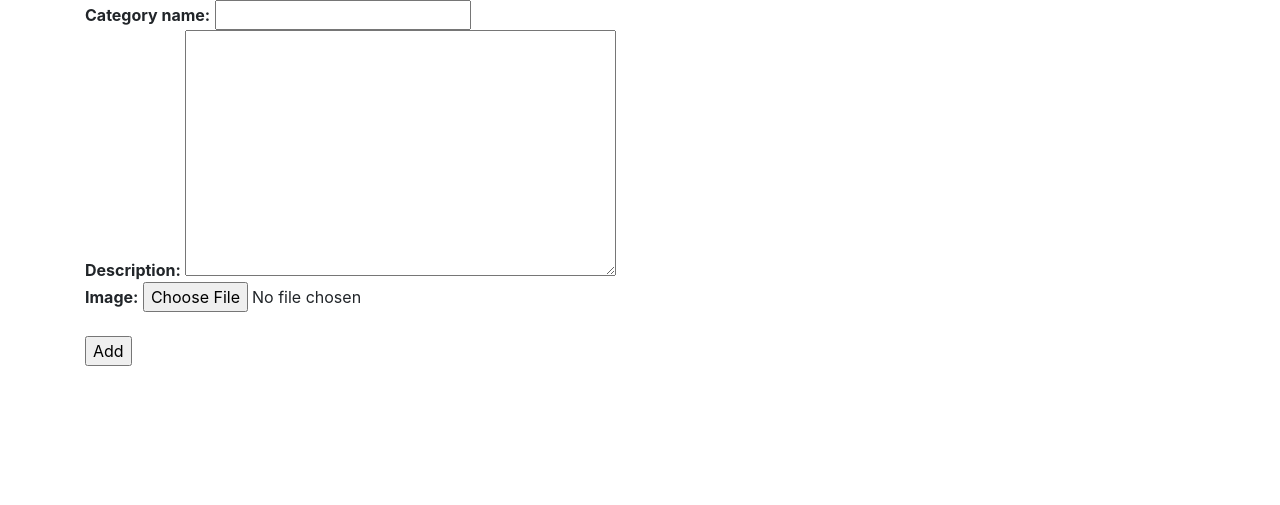
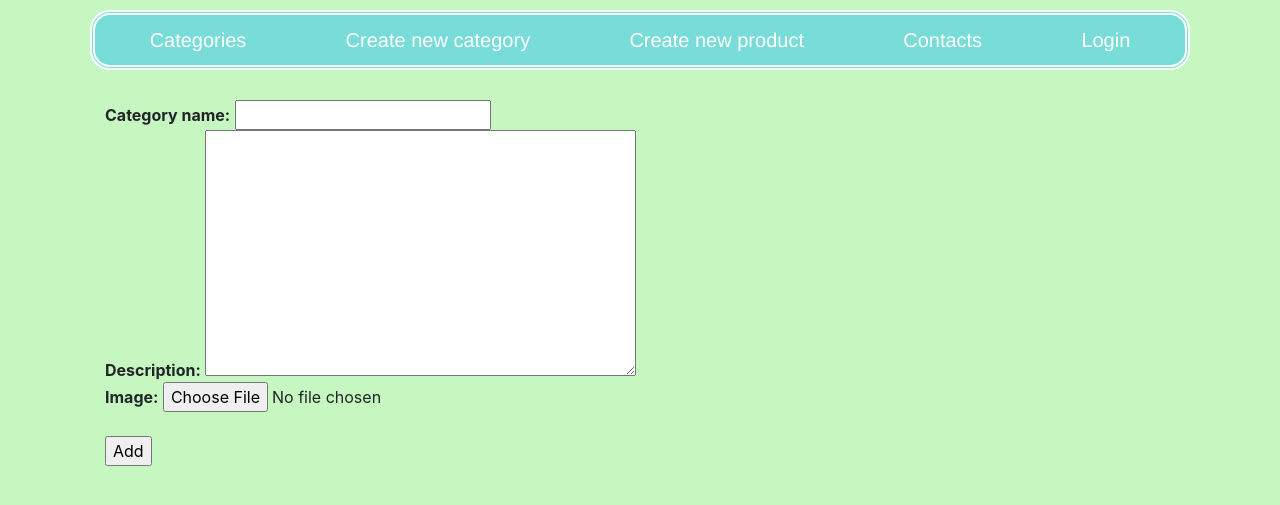
Before and after one commit to nikolska/Ant_shop, a Django app: page /add-category/ in a window 1280 px wide. Shown: the top 505 px of the page. Run offline with Django 3.2, Linux system fonts and the light colour scheme; some libraries are stand-ins or nearby versions.

Commit message:
update templates and css

```diff
--- a/products/templates/base.html
+++ b/products/templates/base.html
@@ -25,6 +25,14 @@
 </head>
 <body>
 <div class="container">
+    <div class='nav menu'>
+        <a class='nav-link menu-a' href="{% url 'category_list' %}">Categories</a>
+        <a class='nav-link menu-a' href="{% url 'create_category' %}">Create new category</a>
+        <a class='nav-link menu-a' href="">Create new product</a>
+        <a class='nav-link menu-a' href="">Contacts</a>
+        <a class='nav-link menu-a' href="">Login</a>
+    </div>
+
     <div class="body-content">
         {% block content %}{% endblock %}
     </div>
--- a/products/templates/products/category_detail.html
+++ b/products/templates/products/category_detail.html
@@ -15,7 +15,7 @@
                 <tr>
             {% endif %}
                 <td>
-                    <div class="card categories-grid">
+                    <div class="card products-grid">
                         <img src="{{ product.image.url }}" class="card-img-top" alt="product-image">
                         <a href="{% url 'product' product.pk %}">
                             <h5 class="card-title" align='center'>{{ product.name }}</h5>
--- a/products/templates/products/product_detail.html
+++ b/products/templates/products/product_detail.html
@@ -7,7 +7,7 @@
 
 <img src="{{ product.image.url }}" class="card-img-top" alt="product-image">
 <h1 align='center'>{{ product.name }}</h1>
-<p align='center'>{{ product.description }}</p>
+<p>description {{ product.description }}</p>
 <p>category {{ product.category }}</p>
 <p>price {{ product.price }}</p>
 <p>code {{ product.code }}</p>
--- a/static/css/styles.css
+++ b/static/css/styles.css
@@ -1,3 +1,26 @@
+body {
+    background: rgb(199, 247, 193);
+}
+.body-content {
+    padding: 20px;
+}
+.menu {
+    background-color:rgba(2, 180, 250, 0.4);
+    padding: 5px;
+    margin: 10px 5px;
+    display: flex;
+    justify-content: space-around;
+    border: thick double white;
+    border-collapse: collapse;
+    border-radius: 20px;
+}
+.menu-a {
+    padding: 5px;
+    font-size: 20px;
+    font-family: 'Franklin Gothic Medium', 'Arial Narrow', Arial, sans-serif;
+    color: rgb(255, 255, 255);
+    text-decoration: none;
+}
 .categories-grid {
     display: flex;
     justify-content: space-between;
@@ -5,3 +28,10 @@
     padding: 10px;
     margin: 15px;
 }
+.products-grid {
+    display: flex;
+    justify-content: space-around;
+    max-width: 300px;
+    padding: 10px;
+    margin: 15px;
+}
```
Also changed, not shown: media/products/16x9-ants-pexels-egor-kamelev-04142021.jpg (added), media/products/cataglyphisbombycinasoldier1uniulmdouzfotohwolf.jpg (added).
